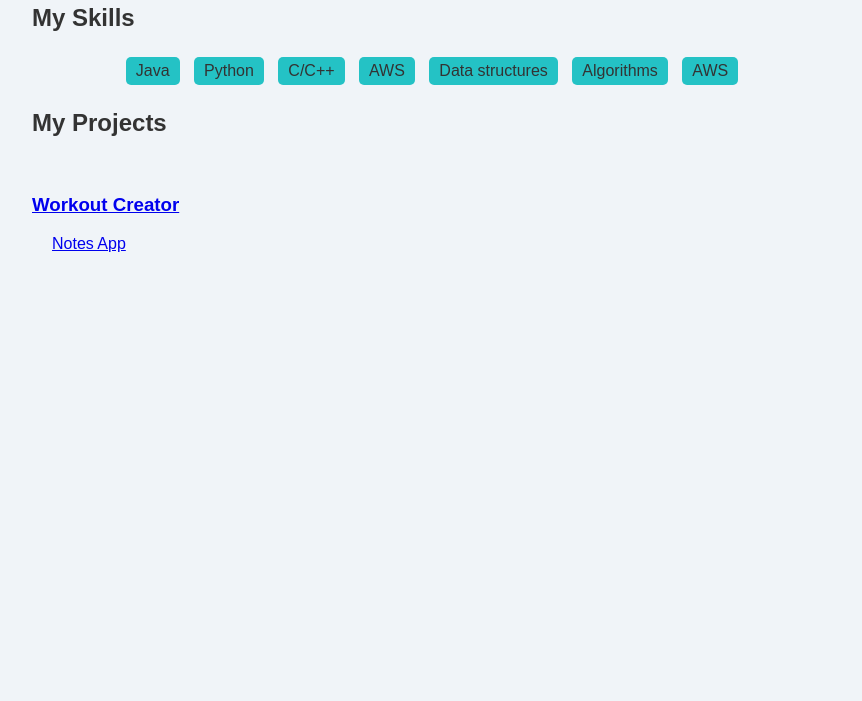
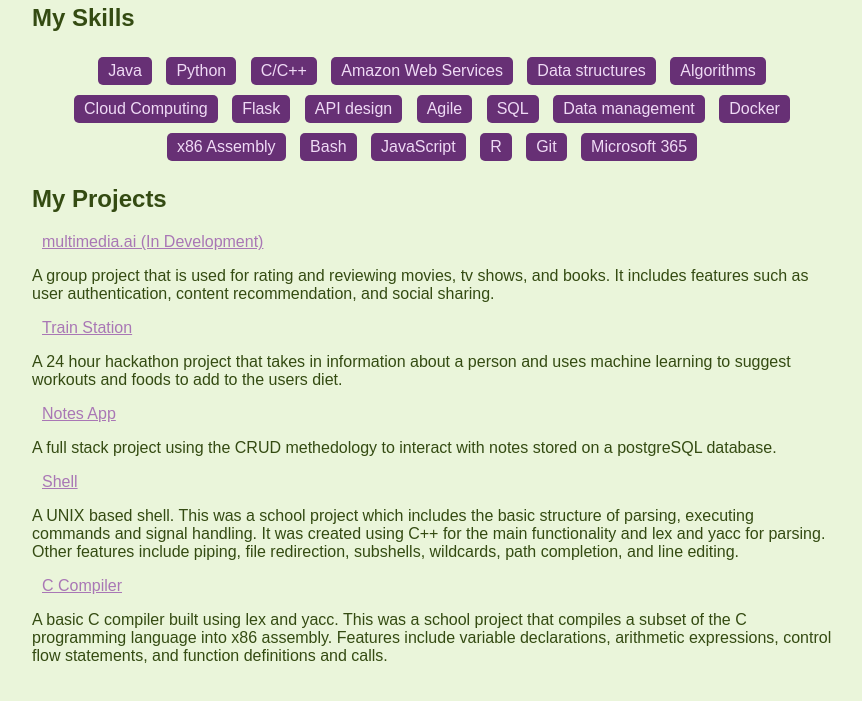
Before and after one commit to rosner1/rosner1.github.io, a plain HTML site: page docs/index.html in a window 1280 px wide. Shown: the part 507-1208 px from the top of the page, without its empty margins (208-1070 px from the left). Before the commit the page ends 800 px from the top, so only its background shows below. Drawn offline with Linux system fonts and the light colour scheme.

Commit message:
Update projects and skills

```diff
--- a/docs/index.css
+++ b/docs/index.css
@@ -2,8 +2,8 @@ body {
     font-family: Arial, sans-serif;
     margin: 0;
     padding: 0;
-    background-color: #f0f4f8;
-    color: #333;
+    background-color: #EAF5DA;
+    color: #344B12;
 }
 
 .container {
@@ -13,7 +13,7 @@ body {
 }
 
 header {
-    background-color: #24c2c5;
+    background-color: #673075;
     padding: 20px 0;
     text-align: center;
     border-radius: 8px;
@@ -22,7 +22,7 @@ header {
 
 header h1 {
     margin: 0;
-    color: #333;
+    color: #EFDAF5;
 }
 
 .about-me {
@@ -41,12 +41,12 @@ header h1 {
 }
 
 .skills li {
-    background-color: #24c2c5;
+    background-color: #673075;
     display: inline-block;
     padding: 5px 10px;
     margin: 5px;
     border-radius: 5px;
-    color: #333;
+    color: #EFDAF5;
 }
 
 .projects ul {
@@ -55,6 +55,12 @@ header h1 {
 
 a {
     margin: 10px;
+    color: #A977B5;
+    text-decoration: underline;
+}
+
+a:hover {
+    color: #EFDAF5;
 }
 
 
@@ -62,6 +68,6 @@ footer {
     text-align: center;
     margin-top: 20px;
     padding: 20px;
-    background-color: #24c2c5;
+    background-color: #673075;
     border-radius: 8px;
 }
--- a/docs/index.html
+++ b/docs/index.html
@@ -39,25 +39,70 @@
         <li>Java</li>
         <li>Python</li>
         <li>C/C++</li>
-        <li>AWS</li>
+        <li>Amazon Web Services</li>
         <li>Data structures</li>
         <li>Algorithms</li>
-        <li>AWS</li>
+        <li>Cloud Computing</li>
+        <li>Flask</li>
+        <li>API design</li>
+        <li>Agile</li>
+        <li>SQL</li>
+        <li>Data management</li>
+        <li>Docker</li>
+        <li>x86 Assembly</li>
+        <li>Bash</li>
+        <li>JavaScript</li>
+        <li>R</li>
+        <li>Git</li>
+        <li>Microsoft 365</li>
       </ul>
     </div>
 
-    <div class="projects">
+    <section class="projects">
       <h2>My Projects</h2>
-          <a href="https://catapult.vercel.app/" target="_blank" rel="noopener noreferrer"><h3>Workout Creator</h3></a>
-          <a href="https://github.com/rosner1/notes_app" target="_blank" rel="noopener noreferrer">Notes App</a>
+          <p>
+            <a href="" target="_blank" rel="noopener noreferrer">
+            multimedia.ai (In Development)
+            </a>
+            <p>A group project that is used for rating and reviewing movies, tv shows, and books. It
+              includes features such as user authentication, content recommendation, and social sharing.
+            </p>
+          </p>
+          <p>
+            <a href="https://catapult.vercel.app/" target="_blank" rel="noopener noreferrer">
+            Train Station
+            </a>
+            <p>A 24 hour hackathon project that takes in information about a person and uses machine
+              learning to suggest workouts and foods to add to the users diet.</p>
+          </p>
+          <p>
+            <a href="https://github.com/rosner1/notes_app" target="_blank" rel="noopener noreferrer">
+            Notes App
+            </a>
+            <p>A full stack project using the CRUD methedology to interact with notes stored on a
+              postgreSQL database.</p>
+          </p>
+          <p>
+            <a href="" target="_blank" rel="noopener noreferrer">
+            Shell
+            </a>
+            <p>A UNIX based shell. This was a school project which includes the basic structure of
+              parsing, executing commands and signal handling. It was created using C++ for the main
+              functionality and lex and yacc for parsing. Other features include piping, file redirection,
+              subshells, wildcards, path completion, and line editing.
+            </p>
+          </p>
+          <p>
+            <a href="" target="_blank" rel="noopener noreferrer">
+            C Compiler
+            </a>
+            <p>A basic C compiler built using lex and yacc. This was a school project that compiles a
+              subset of the C programming language into x86 assembly. Features include variable declarations,
+              arithmetic expressions, control flow statements, and function definitions and calls.
+            </p>
+          </p>
 
-
-      </ul>
-    </div>
-
-    <!-- <footer>
-      <p>Let's connect! Email me at jonahrosner88@gmail.com</p>
-    </footer> -->
+    </section>
   </div>
 
 </body>
```
